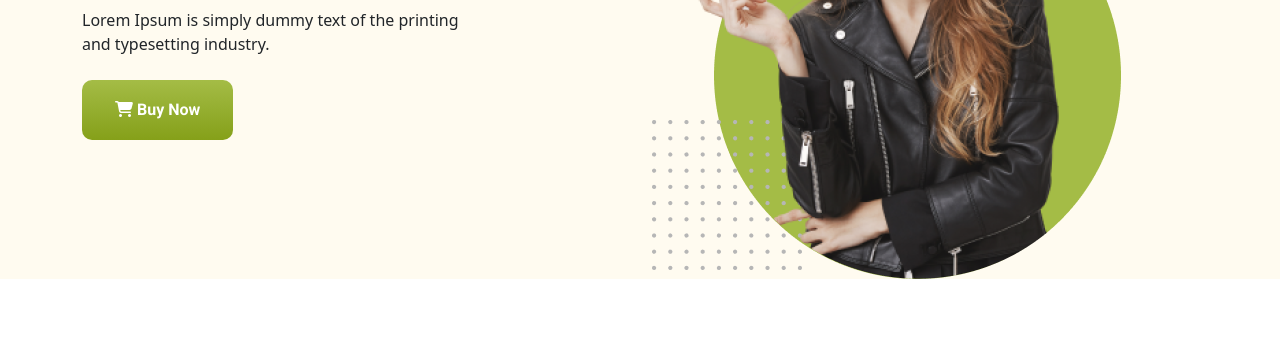
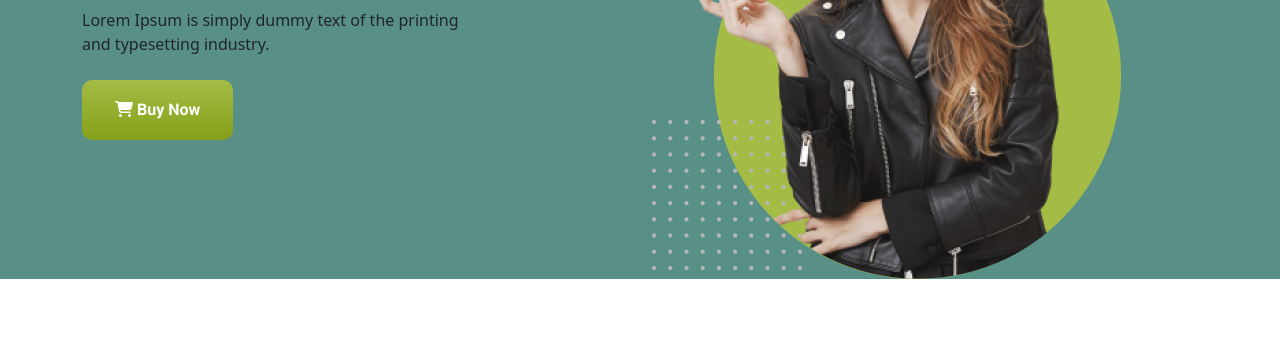
Before and after one commit to imrankhan41/penguin-bootstrap-website, a plain HTML site: page index.html in a window 1280 px wide. Shown: the part 321-670 px from the top of the page. Drawn offline with nearby package versions, Linux system fonts and the light colour scheme.

Commit message:
my last commit

```diff
--- a/style.css
+++ b/style.css
@@ -13,7 +13,8 @@ html, body {
     background: #FFFFFF;
   }
 .header-bg-color{
-    background: #FFFBF0;
+    /* background: #FFFBF0; */
+    background-color: #589088;
 }
 .logo{
     width: 292px;
```
